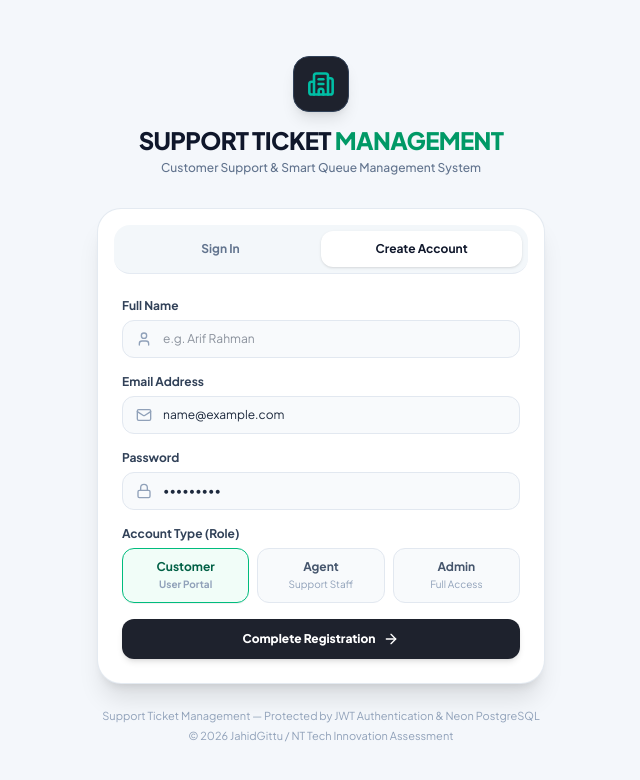
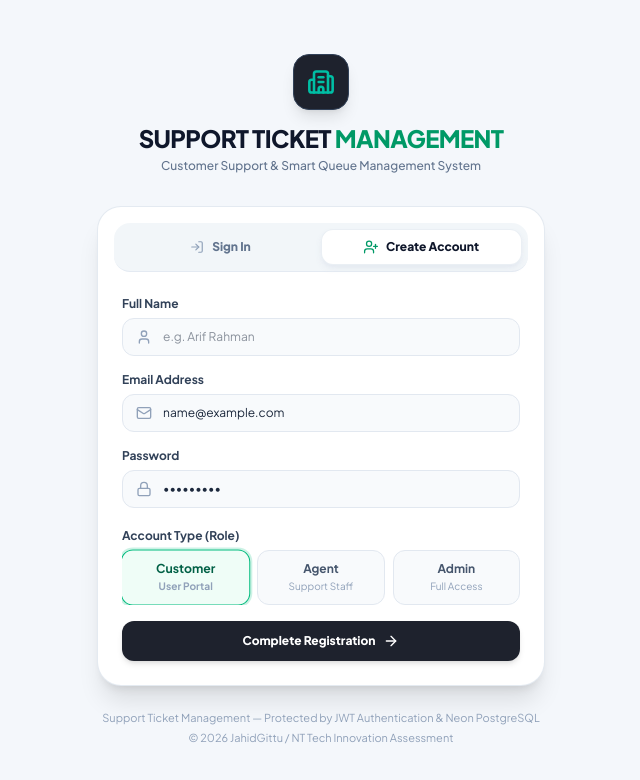
Before and after one commit to JahidGittu/support-tiket-management, a React (Vite) app in the folder Frontend/: page / in a window 1280 px wide. Both pictures are taken after typing "name@example.com", "Sample123" into the empty fields and a click on the button "Create Account". Shown: the top 780 px of the page, without its empty margins (319-959 px from the left). Built offline with nearby package versions, Linux system fonts and the light colour scheme; no server answers.

Commit message:
feat(ui): add smooth sliding animated pill tabs and form transitions in AuthView

```diff
--- a/Frontend/src/components/views/AuthView.tsx
+++ b/Frontend/src/components/views/AuthView.tsx
@@ -13,6 +13,8 @@ import {
   CheckCircle2,
   Building2,
   Headphones,
+  LogIn,
+  UserPlus,
 } from "lucide-react";
 
 interface AuthViewProps {
@@ -102,44 +104,75 @@ export const AuthView: React.FC<AuthViewProps> = ({
         </div>
 
         {/* Main Auth Card */}
-        <div className="bg-white rounded-3xl border border-slate-200/90 shadow-xl overflow-hidden">
-          {/* 2-Way Tab Bar */}
-          <div className="grid grid-cols-2 p-1.5 bg-slate-100/80 border-b border-slate-200/80 m-4 rounded-2xl">
+        <div className="bg-white rounded-3xl border border-slate-200/90 shadow-xl overflow-hidden transition-all duration-300">
+          {/* 2-Way Tab Bar with Smooth Sliding Animated Capsule */}
+          <div className="relative p-1.5 bg-slate-100/90 border-b border-slate-200/80 m-4 rounded-2xl flex select-none">
+            {/* Sliding Active Pill Background with Smooth Cubic-Bezier Transition */}
+            <div
+              className={`absolute top-1.5 bottom-1.5 left-1.5 w-[calc(50%-6px)] rounded-xl bg-white shadow-md shadow-slate-200/90 border border-slate-200/70 transition-transform duration-300 ease-[cubic-bezier(0.4,0,0.2,1)] will-change-transform ${
+                activeTab === "login" ? "translate-x-0" : "translate-x-full"
+              }`}
+            />
+
+            {/* Tab 1: Sign In */}
             <button
               type="button"
+              id="tab-sign-in"
               onClick={() => {
                 setActiveTab("login");
                 setErrorMessage(null);
               }}
-              className={`py-2.5 text-xs font-bold rounded-xl transition-all ${
+              className={`relative z-10 w-1/2 py-2.5 text-xs font-extrabold flex items-center justify-center gap-2 transition-colors duration-300 cursor-pointer ${
                 activeTab === "login"
-                  ? "bg-white text-slate-900 shadow-sm"
+                  ? "text-slate-900"
                   : "text-slate-500 hover:text-slate-800"
               }`}
             >
-              Sign In
+              <LogIn
+                className={`w-3.5 h-3.5 transition-all duration-300 ${
+                  activeTab === "login"
+                    ? "text-emerald-600 scale-110"
+                    : "text-slate-400"
+                }`}
+              />
+              <span>Sign In</span>
             </button>
 
+            {/* Tab 2: Create Account */}
             <button
               type="button"
+              id="tab-create-account"
               onClick={() => {
                 setActiveTab("register");
                 setErrorMessage(null);
               }}
-              className={`py-2.5 text-xs font-bold rounded-xl transition-all ${
+              className={`relative z-10 w-1/2 py-2.5 text-xs font-extrabold flex items-center justify-center gap-2 transition-colors duration-300 cursor-pointer ${
                 activeTab === "register"
-                  ? "bg-white text-slate-900 shadow-sm"
+                  ? "text-slate-900"
                   : "text-slate-500 hover:text-slate-800"
               }`}
             >
-              Create Account
+              <UserPlus
+                className={`w-3.5 h-3.5 transition-all duration-300 ${
+                  activeTab === "register"
+                    ? "text-emerald-600 scale-110"
+                    : "text-slate-400"
+                }`}
+              />
+              <span>Create Account</span>
             </button>
           </div>
 
-          <div className="p-6 pt-2 space-y-5">
-            {/* Quick Demo Login Buttons (on Sign In tab) */}
-            {activeTab === "login" && (
-              <div className="bg-slate-50 p-3.5 rounded-2xl border border-slate-200 space-y-2">
+          <div className="p-6 pt-2 space-y-4">
+            {/* Quick Demo Login Buttons (on Sign In tab) with Smooth Collapse */}
+            <div
+              className={`transition-all duration-300 ease-[cubic-bezier(0.4,0,0.2,1)] overflow-hidden ${
+                activeTab === "login"
+                  ? "max-h-48 opacity-100 scale-100 mb-2"
+                  : "max-h-0 opacity-0 scale-95 pointer-events-none mb-0"
+              }`}
+            >
+              <div className="bg-slate-50 p-3.5 rounded-2xl border border-slate-200/90 space-y-2 shadow-2xs">
                 <div className="flex items-center justify-between">
                   <span className="text-[10px] font-extrabold text-slate-500 uppercase tracking-wider">
                     Quick Demo Switcher
@@ -154,7 +187,7 @@ export const AuthView: React.FC<AuthViewProps> = ({
                     type="button"
                     onClick={() => handleDemoLogin("arif@example.com")}
                     disabled={loading}
-                    className="p-2 bg-white hover:bg-emerald-50 rounded-xl border border-slate-200 hover:border-emerald-300 transition-all flex flex-col items-center text-center cursor-pointer group"
+                    className="p-2 bg-white hover:bg-emerald-50 rounded-xl border border-slate-200 hover:border-emerald-300 transition-all duration-200 flex flex-col items-center text-center cursor-pointer group hover:scale-[1.03] active:scale-[0.98]"
                   >
                     <UserIcon className="w-4 h-4 text-emerald-600 mb-1 group-hover:scale-110 transition-transform" />
                     <span className="text-[11px] font-bold text-slate-800">Customer</span>
@@ -165,7 +198,7 @@ export const AuthView: React.FC<AuthViewProps> = ({
                     type="button"
                     onClick={() => handleDemoLogin("agent@supportticket.com")}
                     disabled={loading}
-                    className="p-2 bg-white hover:bg-blue-50 rounded-xl border border-slate-200 hover:border-blue-300 transition-all flex flex-col items-center text-center cursor-pointer group"
+                    className="p-2 bg-white hover:bg-blue-50 rounded-xl border border-slate-200 hover:border-blue-300 transition-all duration-200 flex flex-col items-center text-center cursor-pointer group hover:scale-[1.03] active:scale-[0.98]"
                   >
                     <Headphones className="w-4 h-4 text-blue-600 mb-1 group-hover:scale-110 transition-transform" />
                     <span className="text-[11px] font-bold text-slate-800">Agent</span>
@@ -176,7 +209,7 @@ export const AuthView: React.FC<AuthViewProps> = ({
                     type="button"
                     onClick={() => handleDemoLogin("admin@supportticket.com")}
                     disabled={loading}
-                    className="p-2 bg-white hover:bg-purple-50 rounded-xl border border-slate-200 hover:border-purple-300 transition-all flex flex-col items-center text-center cursor-pointer group"
+                    className="p-2 bg-white hover:bg-purple-50 rounded-xl border border-slate-200 hover:border-purple-300 transition-all duration-200 flex flex-col items-center text-center cursor-pointer group hover:scale-[1.03] active:scale-[0.98]"
                   >
                     <Shield className="w-4 h-4 text-purple-600 mb-1 group-hover:scale-110 transition-transform" />
                     <span className="text-[11px] font-bold text-slate-800">Admin</span>
@@ -184,11 +217,11 @@ export const AuthView: React.FC<AuthViewProps> = ({
                   </button>
                 </div>
               </div>
-            )}
+            </div>
 
             {/* Error Message Alert */}
             {errorMessage && (
-              <div className="p-3 bg-red-50 border border-red-200 text-red-700 text-xs rounded-xl flex items-center gap-2">
+              <div className="p-3 bg-red-50 border border-red-200 text-red-700 text-xs rounded-xl flex items-center gap-2 animate-in fade-in-50 duration-200">
                 <AlertCircle className="w-4 h-4 shrink-0 text-red-500" />
                 <span>{errorMessage}</span>
               </div>
@@ -196,9 +229,14 @@ export const AuthView: React.FC<AuthViewProps> = ({
 
             {/* Form */}
             <form onSubmit={handleSubmit} className="space-y-4">
-              {/* Registration: Full Name */}
-              {activeTab === "register" && (
-                <div>
+              {/* Registration: Full Name (Smooth Expand / Collapse) */}
+              <div
+                className={`transition-all duration-300 ease-[cubic-bezier(0.4,0,0.2,1)] overflow-hidden ${
+                  activeTab === "register"
+                    ? "max-h-24 opacity-100"
+                    : "max-h-0 opacity-0 pointer-events-none"
+                }`}
+              >
                 <label className="block text-xs font-bold text-slate-700 mb-1.5">
                   Full Name
                 </label>
@@ -210,11 +248,10 @@ export const AuthView: React.FC<AuthViewProps> = ({
                     value={name}
                     onChange={(e) => setName(e.target.value)}
                     className="w-full pl-10 pr-4 py-2.5 bg-slate-50 border border-slate-200 rounded-xl text-xs text-slate-800 focus:outline-hidden focus:ring-2 focus:ring-emerald-500/20 focus:border-emerald-500 transition-all"
-                      required
+                    required={activeTab === "register"}
                   />
                 </div>
               </div>
-              )}
 
               {/* Email */}
               <div>
@@ -252,9 +289,14 @@ export const AuthView: React.FC<AuthViewProps> = ({
                 </div>
               </div>
 
-              {/* Registration: Role Selection */}
-              {activeTab === "register" && (
-                <div>
+              {/* Registration: Role Selection (Smooth Expand / Collapse) */}
+              <div
+                className={`transition-all duration-300 ease-[cubic-bezier(0.4,0,0.2,1)] overflow-hidden ${
+                  activeTab === "register"
+                    ? "max-h-36 opacity-100 pt-1"
+                    : "max-h-0 opacity-0 pointer-events-none pt-0"
+                }`}
+              >
                 <label className="block text-xs font-bold text-slate-700 mb-1.5">
                   Account Type (Role)
                 </label>
@@ -268,10 +310,10 @@ export const AuthView: React.FC<AuthViewProps> = ({
                       key={item.id}
                       type="button"
                       onClick={() => setRole(item.id as Role)}
-                        className={`p-2.5 text-center rounded-xl border transition-all cursor-pointer ${
+                      className={`p-2.5 text-center rounded-xl border transition-all duration-200 cursor-pointer ${
                         role === item.id
-                            ? "border-emerald-500 bg-emerald-50/70 text-emerald-800 font-bold shadow-2xs"
-                            : "border-slate-200 bg-slate-50 text-slate-600 hover:bg-slate-100"
+                          ? "border-emerald-500 bg-emerald-50/80 text-emerald-800 font-bold shadow-2xs ring-2 ring-emerald-500/20 scale-[1.02]"
+                          : "border-slate-200 bg-slate-50 text-slate-600 hover:bg-slate-100 hover:border-slate-300"
                       }`}
                     >
                       <div className="text-xs font-bold">{item.label}</div>
@@ -280,20 +322,21 @@ export const AuthView: React.FC<AuthViewProps> = ({
                   ))}
                 </div>
               </div>
-              )}
 
-              {/* Submit Button */}
+              {/* Submit Button with Micro-Interaction */}
               <button
                 type="submit"
                 disabled={loading}
-                className="w-full py-3 bg-[#1E222D] hover:bg-slate-800 text-white rounded-xl text-xs font-extrabold flex items-center justify-center gap-2 shadow-md hover:shadow-lg transition-all cursor-pointer"
+                className="w-full py-3 bg-[#1E222D] hover:bg-slate-800 active:scale-[0.99] text-white rounded-xl text-xs font-extrabold flex items-center justify-center gap-2 shadow-md hover:shadow-lg transition-all duration-200 cursor-pointer mt-2"
               >
                 {loading ? (
                   <Loader2 className="w-4 h-4 animate-spin text-emerald-400" />
                 ) : (
                   <>
-                    <span>{activeTab === "login" ? "Sign In to Dashboard" : "Complete Registration"}</span>
-                    <ArrowRight className="w-4 h-4" />
+                    <span className="transition-all duration-200">
+                      {activeTab === "login" ? "Sign In to Dashboard" : "Complete Registration"}
+                    </span>
+                    <ArrowRight className="w-4 h-4 transition-transform group-hover:translate-x-1" />
                   </>
                 )}
               </button>
```
Lines whose indentation alone changed are shown as unchanged.
